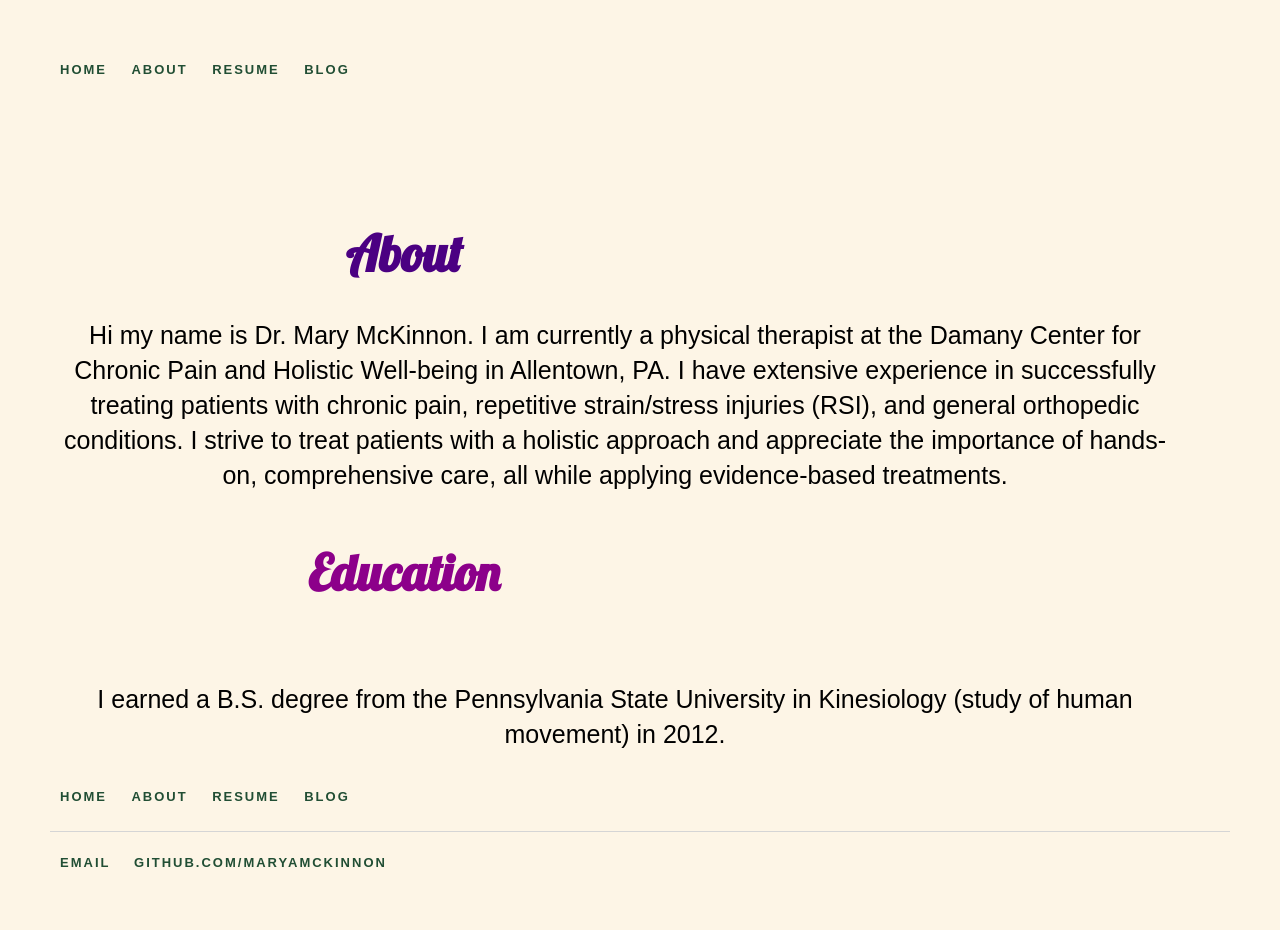
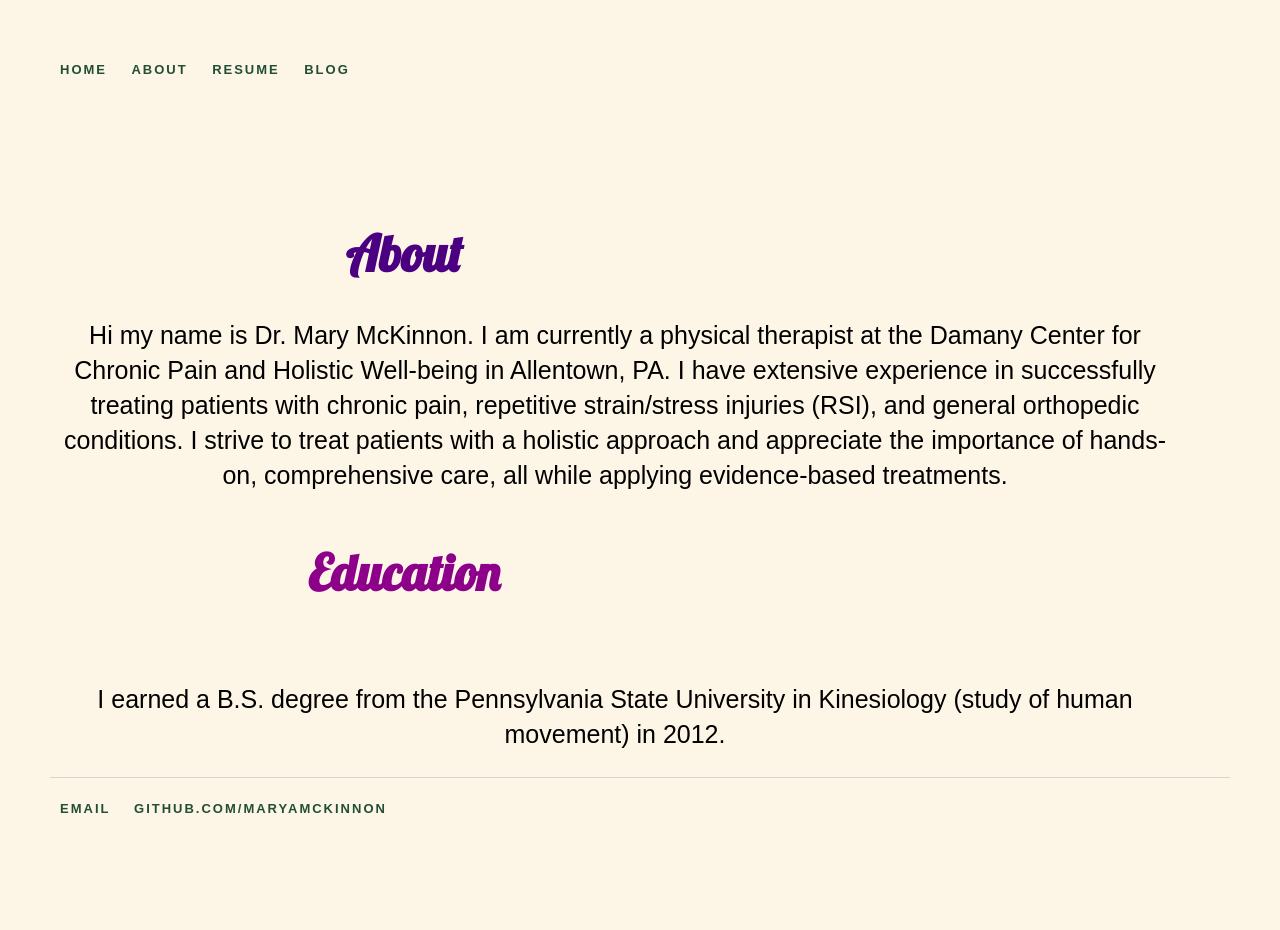
Before and after one commit to maryamckinnon/maryamckinnon.github.io, a Jekyll site: the page built from About/index.html, in a window 1280 px wide. Built offline with Jekyll 4.4.1, drawn with Linux system fonts in a browser that asks for light colours; after the commit the page ends 900 px from its top, so only the background shows below that.

Commit message:
Update index.html

```diff
--- a/About/index.html
+++ b/About/index.html
@@ -20,14 +20,4 @@ title: About Mary
       <p>I earned a B.S. degree from the Pennsylvania State University in Kinesiology (study of human movement) in 2012.
 
 	    </div>
-		<div>
-		<nav>
-    		<ul>
-        		<li><a href="/">Home</a></li>
-	        	<li><a href="/About/">About</a></li>
-        		<li><a href="/Resume">Resume</a></li>
-        		<li><a href="/Blog">Blog</a></li>
-    		</ul>
-		</nav>
-		</div>
 	</body>
```
